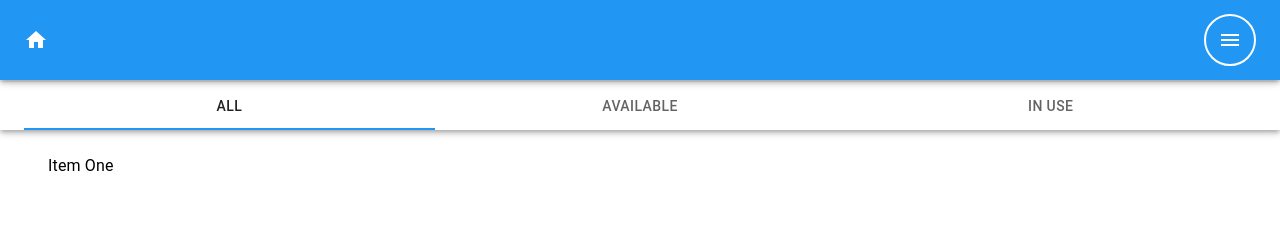
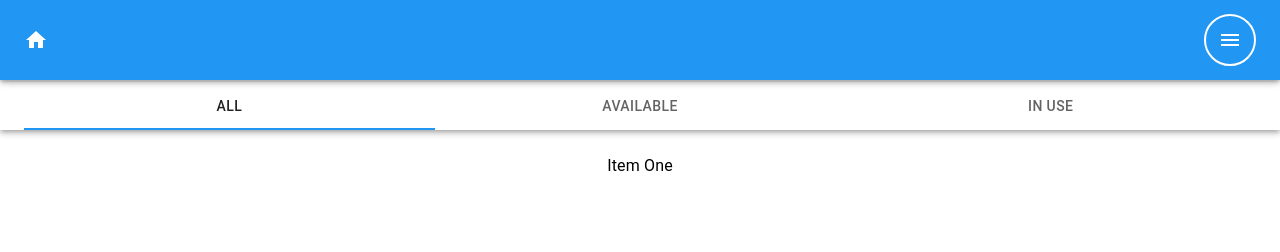
Before and after one commit to haydenlinder/fyrecar, a React (Create React App) app in the folder client/: page / in a window 1280 px wide. Shown: the top 252 px of the page. Built offline with nearby package versions, Linux system fonts and the light colour scheme.

Commit message:
Edit tabs

```diff
--- a/client/src/components/AvailabilityTabs.jsx
+++ b/client/src/components/AvailabilityTabs.jsx
@@ -19,7 +19,7 @@ function TabPanel(props) {
         >
             {value === index && (
                 <Container>
-                    <Box p={3}>
+                    <Box p={3} display='flex' flexDirection='column' alignItems='center'>
                         <Typography>{children}</Typography>
                     </Box>
                 </Container>
```
